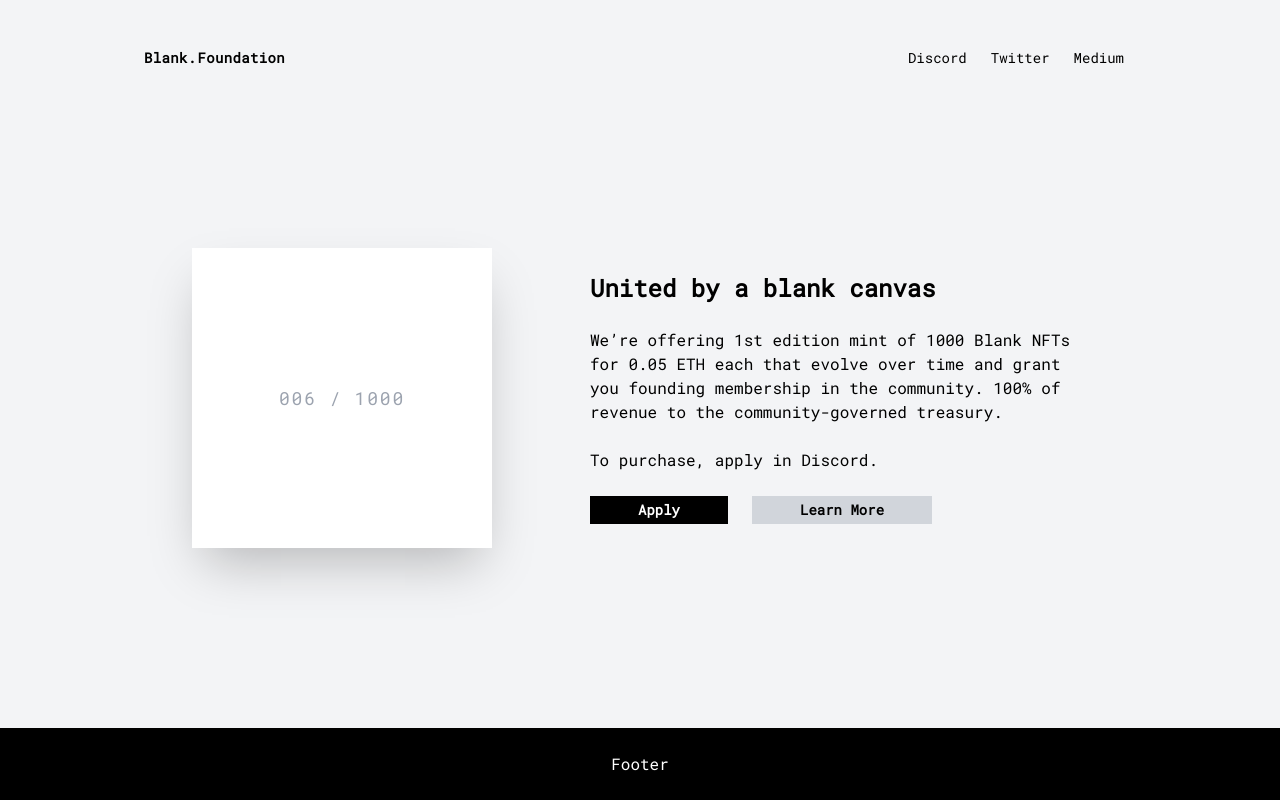
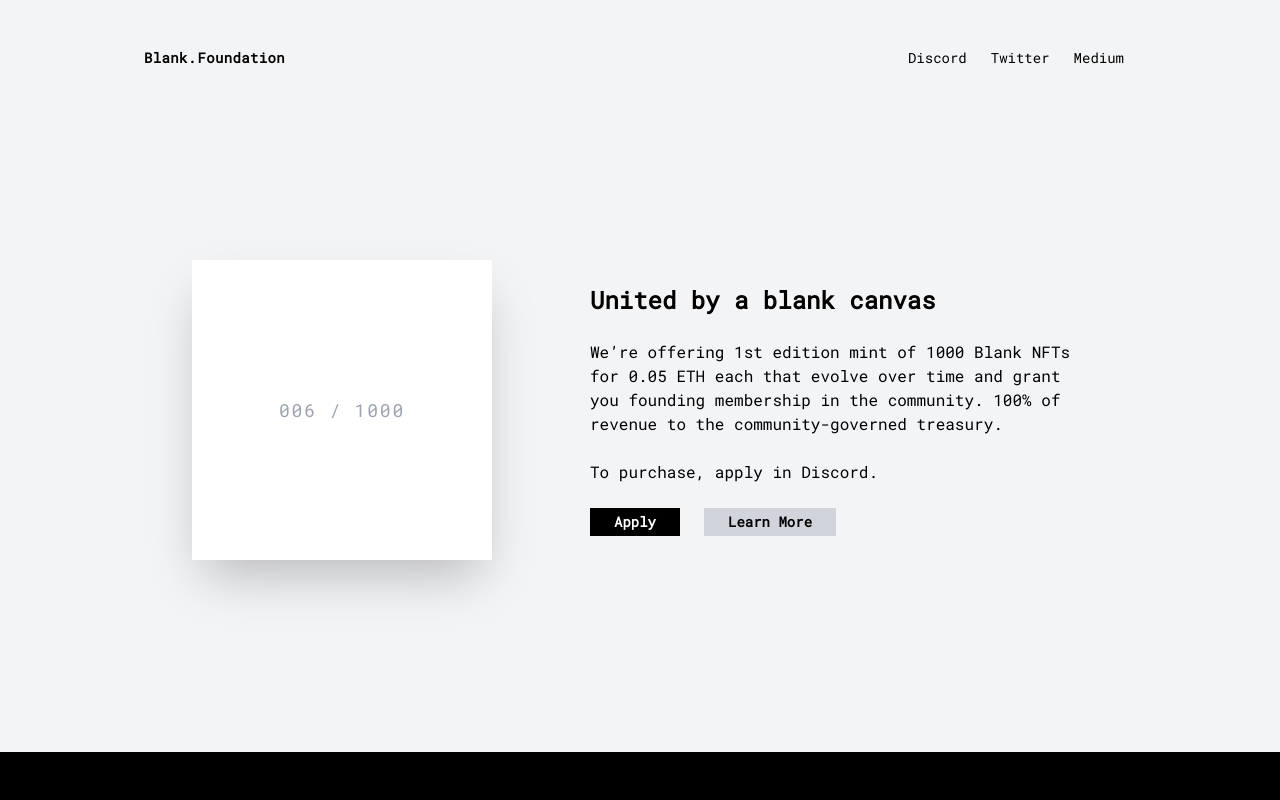
Before and after one commit to chaseadam17/website, a Next.js app: page / in a window 1280 px wide. Built offline with nearby package versions, Linux system fonts and the light colour scheme.

Commit message:
fixing links

```diff
--- a/pages/index.tsx
+++ b/pages/index.tsx
@@ -37,9 +37,9 @@ const home = function Home() {
           </h1>
 
           <div className="py-6 md:pt-0 text-sm">
-            <a href="" target="_blank" className="px-3 md:px-3 ">Discord</a>
-            <a href="" target="_blank" className="px-3 md:px-3">Twitter</a>
-            <a href="" target="_blank" className="px-3 md:px-3">Medium</a>
+            <a href="https://discord.gg/HZM2jcHdEU" target="_blank" className="px-3 md:px-3 ">Discord</a>
+            <a href="https://twitter.com/blankfdn" target="_blank" className="px-3 md:px-3">Twitter</a>
+            <a href="https://medium.com/@blankfdn" target="_blank" className="px-3 md:px-3">Medium</a>
           </div>
 
         </header>
@@ -59,18 +59,17 @@ const home = function Home() {
               To purchase, apply in Discord.
             </p>
 
-            <a href="" target="_blank" className="inline-block font-bold bg-black text-white text-sm text-center px-12 py-1 mt-6">
+            <a href="https://discord.gg/HZM2jcHdEU" target="_blank" className="inline-block font-bold bg-black text-white text-sm text-center px-6 py-1 mt-6">
               Apply
             </a>
 
-            <a href="" target="_blank" className="ml-6 inline-block font-bold bg-gray-300 text-black text-sm text-center px-12 py-1 mt-6">
+            <a href="https://medium.com/@blankfdn/introducing-blank-4a41f8209982" target="_blank" className="ml-6 inline-block font-bold bg-gray-300 text-black text-sm text-center px-6 py-1 mt-6">
               Learn More
             </a>
           </div>
         </main>
 
         <footer className="bg-black text-white text-center md:flex-none md:px-64 py-6">
-          Footer
         </footer>
       </div>
 
```
